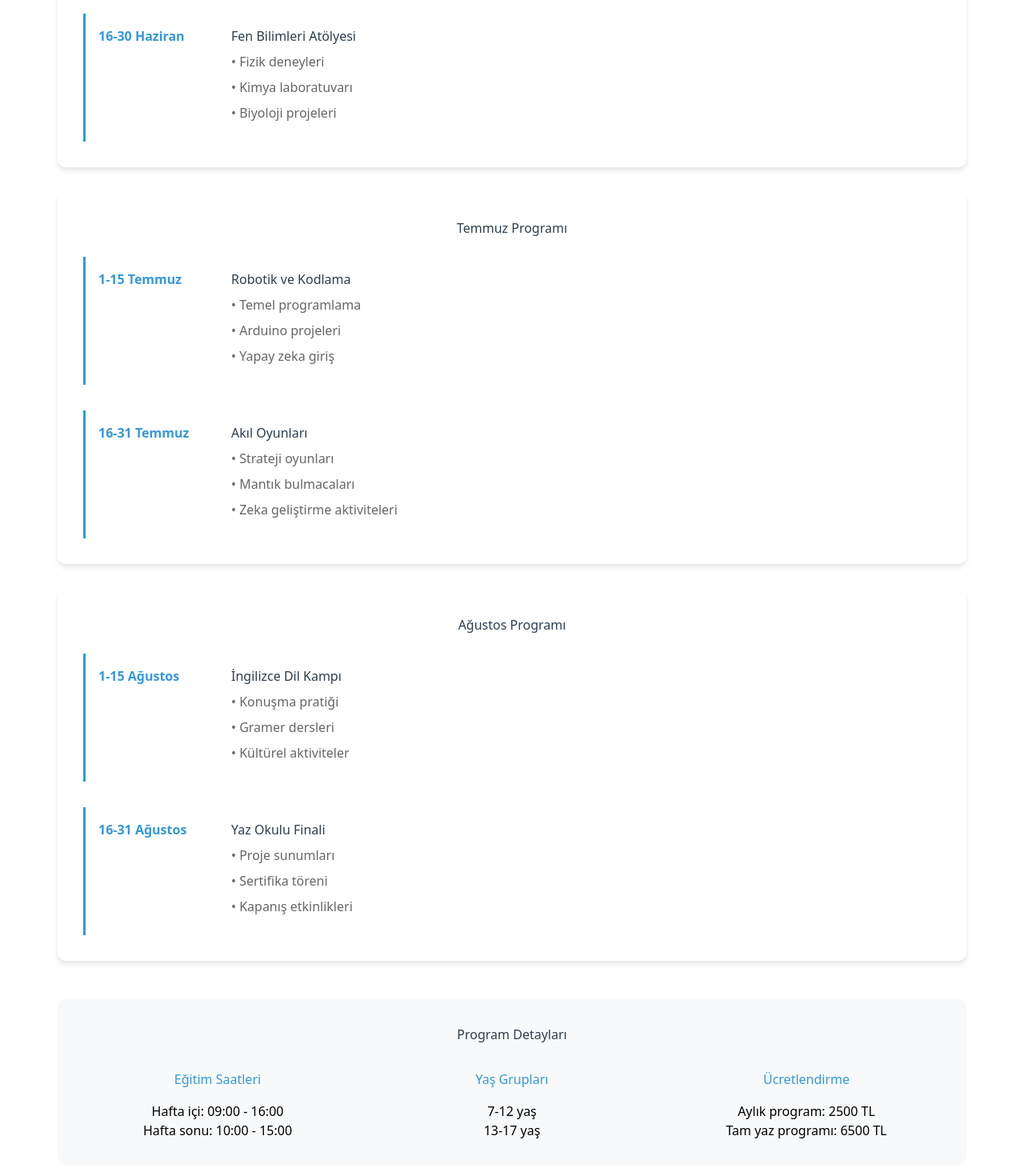
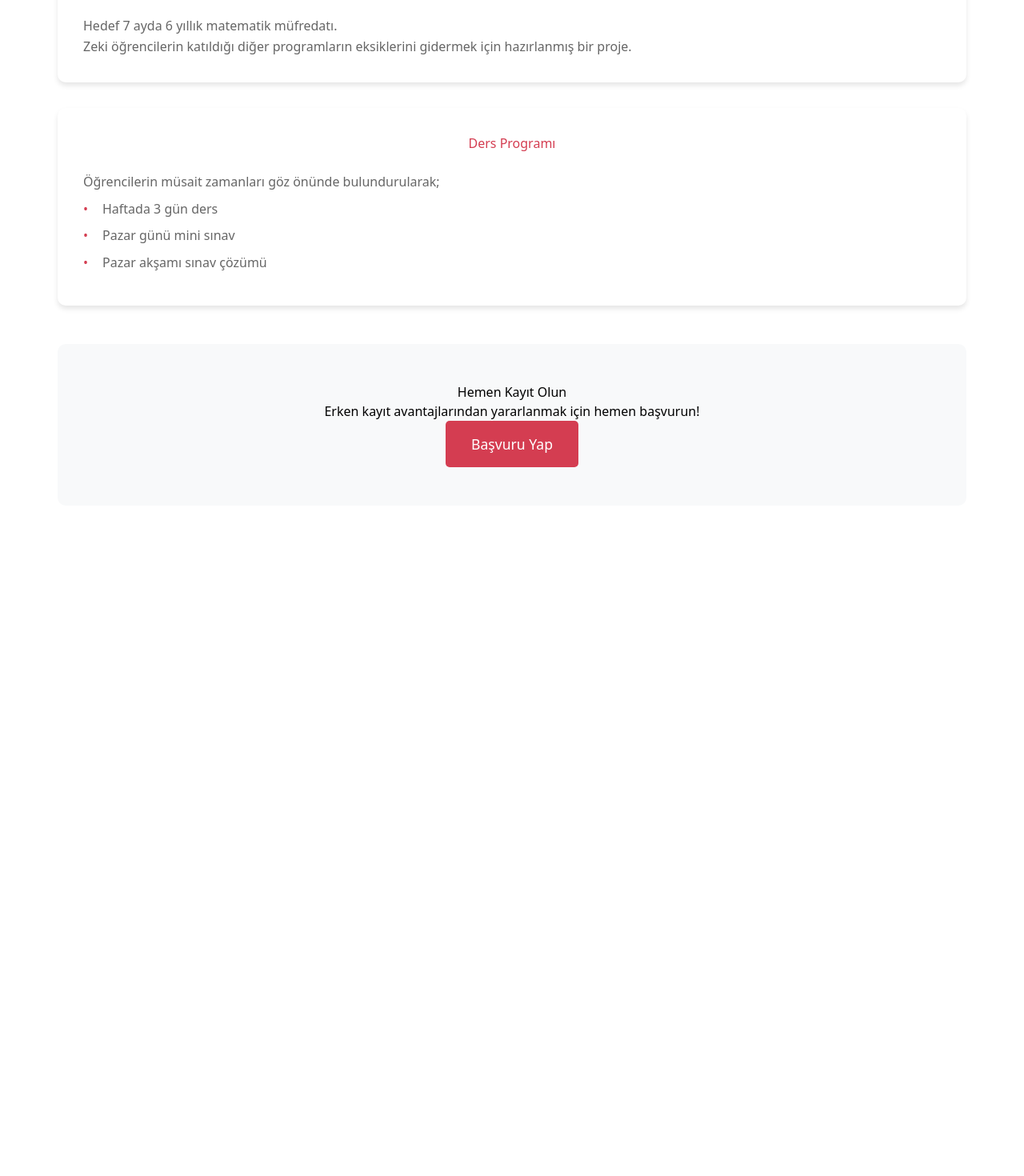
Before and after one commit to alifuatakbas/e-math-frontend, a Next.js app: page /2025-yaz in a window 1280 px wide. Shown: the part 440-1910 px from the top of the page at 80% size. After the commit the page ends 1104 px from the top, so only its background shows below. Built offline with nearby package versions, Linux system fonts and the light colour scheme.

Commit message:
mobilenavbar

```diff
--- a/app/2025-yaz/page.tsx
+++ b/app/2025-yaz/page.tsx
@@ -1,8 +1,15 @@
 "use client";
 import React from 'react';
 import styles from '../styles/Program.module.css';
+import { useRouter } from 'next/navigation';
 
 const SummerProgram2025 = () => {
+  const router = useRouter();
+
+  const handleApply = () => {
+    router.push('/basvuru');
+  };
+
   return (
     <div className={styles.container}>
       <div className={styles.header}>
@@ -12,95 +19,29 @@ const SummerProgram2025 = () => {
 
       <div className={styles.programSection}>
         <div className={styles.programCard}>
-          <h2>Haziran Programı</h2>
-          <div className={styles.timeline}>
-            <div className={styles.event}>
-              <div className={styles.date}>1-15 Haziran</div>
-              <div className={styles.content}>
-                <h3>Matematik Kampı</h3>
-                <p>• Temel matematik kavramları</p>
-                <p>• Problem çözme teknikleri</p>
-                <p>• Olimpiyat soruları çözümleri</p>
-              </div>
-            </div>
-            <div className={styles.event}>
-              <div className={styles.date}>16-30 Haziran</div>
-              <div className={styles.content}>
-                <h3>Fen Bilimleri Atölyesi</h3>
-                <p>• Fizik deneyleri</p>
-                <p>• Kimya laboratuvarı</p>
-                <p>• Biyoloji projeleri</p>
-              </div>
-            </div>
+          <h2>Hedef Kitle</h2>
+          <div className={styles.content}>
+            <p>Önümüzdeki yıl 4, 5, 6 veya 7.sınıf'a geçecek matematik alanında yetenekli ve ilgili olan olan öğrencileri hızlı bir şekilde hedeflerine ulaştırıyoruz.</p>
           </div>
         </div>
 
         <div className={styles.programCard}>
-          <h2>Temmuz Programı</h2>
-          <div className={styles.timeline}>
-            <div className={styles.event}>
-              <div className={styles.date}>1-15 Temmuz</div>
-              <div className={styles.content}>
-                <h3>Robotik ve Kodlama</h3>
-                <p>• Temel programlama</p>
-                <p>• Arduino projeleri</p>
-                <p>• Yapay zeka giriş</p>
-              </div>
-            </div>
-            <div className={styles.event}>
-              <div className={styles.date}>16-31 Temmuz</div>
-              <div className={styles.content}>
-                <h3>Akıl Oyunları</h3>
-                <p>• Strateji oyunları</p>
-                <p>• Mantık bulmacaları</p>
-                <p>• Zeka geliştirme aktiviteleri</p>
-              </div>
-            </div>
+          <h2>Ders İçeriği</h2>
+          <div className={styles.content}>
+            <p>Hedef 7 ayda 6 yıllık matematik müfredatı.</p>
+            <p>Zeki öğrencilerin katıldığı diğer programların eksiklerini gidermek için hazırlanmış bir proje.</p>
           </div>
         </div>
 
         <div className={styles.programCard}>
-          <h2>Ağustos Programı</h2>
-          <div className={styles.timeline}>
-            <div className={styles.event}>
-              <div className={styles.date}>1-15 Ağustos</div>
-              <div className={styles.content}>
-                <h3>İngilizce Dil Kampı</h3>
-                <p>• Konuşma pratiği</p>
-                <p>• Gramer dersleri</p>
-                <p>• Kültürel aktiviteler</p>
-              </div>
-            </div>
-            <div className={styles.event}>
-              <div className={styles.date}>16-31 Ağustos</div>
-              <div className={styles.content}>
-                <h3>Yaz Okulu Finali</h3>
-                <p>• Proje sunumları</p>
-                <p>• Sertifika töreni</p>
-                <p>• Kapanış etkinlikleri</p>
-              </div>
-            </div>
-          </div>
-        </div>
-      </div>
-
-      <div className={styles.infoSection}>
-        <h2>Program Detayları</h2>
-        <div className={styles.details}>
-          <div className={styles.detailItem}>
-            <h3>Eğitim Saatleri</h3>
-            <p>Hafta içi: 09:00 - 16:00</p>
-            <p>Hafta sonu: 10:00 - 15:00</p>
-          </div>
-          <div className={styles.detailItem}>
-            <h3>Yaş Grupları</h3>
-            <p>7-12 yaş</p>
-            <p>13-17 yaş</p>
-          </div>
-          <div className={styles.detailItem}>
-            <h3>Ücretlendirme</h3>
-            <p>Aylık program: 2500 TL</p>
-            <p>Tam yaz programı: 6500 TL</p>
+          <h2>Ders Programı</h2>
+          <div className={styles.content}>
+            <p>Öğrencilerin müsait zamanları göz önünde bulundurularak;</p>
+            <ul>
+              <li>Haftada 3 gün ders</li>
+              <li>Pazar günü mini sınav</li>
+              <li>Pazar akşamı sınav çözümü</li>
+            </ul>
           </div>
         </div>
       </div>
@@ -108,7 +49,7 @@ const SummerProgram2025 = () => {
       <div className={styles.ctaSection}>
         <h2>Hemen Kayıt Olun</h2>
         <p>Erken kayıt avantajlarından yararlanmak için hemen başvurun!</p>
-        <button className={styles.ctaButton}>Başvuru Yap</button>
+        <button className={styles.ctaButton} onClick={handleApply}>Başvuru Yap</button>
       </div>
     </div>
   );
--- a/app/styles/Program.module.css
+++ b/app/styles/Program.module.css
@@ -34,65 +34,32 @@
 }
 
 .programCard h2 {
-  color: #2c3e50;
+  color: #d43d51;
   margin-bottom: 1.5rem;
   text-align: center;
 }
 
-.timeline {
-  display: grid;
-  gap: 2rem;
+.content {
+  color: #666;
+  line-height: 1.6;
 }
 
-.event {
-  display: grid;
-  grid-template-columns: 150px 1fr;
-  gap: 1rem;
-  padding: 1rem;
-  border-left: 3px solid #3498db;
+.content ul {
+  list-style-type: none;
+  padding: 0;
 }
 
-.date {
-  font-weight: bold;
-  color: #3498db;
+.content li {
+  margin: 0.5rem 0;
+  padding-left: 1.5rem;
+  position: relative;
 }
 
-.content h3 {
-  color: #2c3e50;
-  margin-bottom: 0.5rem;
-}
-
-.content p {
-  color: #666;
-  margin: 0.5rem 0;
-}
-
-.infoSection {
-  background: #f8f9fa;
-  padding: 2rem;
-  border-radius: 10px;
-  margin-bottom: 3rem;
-}
-
-.infoSection h2 {
-  text-align: center;
-  margin-bottom: 2rem;
-  color: #2c3e50;
-}
-
-.details {
-  display: grid;
-  grid-template-columns: repeat(auto-fit, minmax(250px, 1fr));
-  gap: 2rem;
-}
-
-.detailItem {
-  text-align: center;
-}
-
-.detailItem h3 {
-  color: #3498db;
-  margin-bottom: 1rem;
+.content li:before {
+  content: "•";
+  color: #d43d51;
+  position: absolute;
+  left: 0;
 }
 
 .ctaSection {
@@ -103,7 +70,7 @@
 }
 
 .ctaButton {
-  background: #3498db;
+  background: #d43d51;
   color: white;
   border: none;
   padding: 1rem 2rem;
@@ -114,7 +81,7 @@
 }
 
 .ctaButton:hover {
-  background: #2980b9;
+  background: #b83343;
 }
 
 /* Dark mode desteği */
@@ -136,12 +103,8 @@
     color: #ccc;
   }
 
-  .content p {
+  .content {
     color: #ccc;
-  }
-
-  .infoSection {
-    background: #2d2d2d;
   }
 
   .ctaSection {
@@ -151,14 +114,6 @@
 
 /* Responsive tasarım */
 @media (max-width: 768px) {
-  .event {
-    grid-template-columns: 1fr;
-  }
-
-  .date {
-    margin-bottom: 0.5rem;
-  }
-
   .container {
     padding: 1rem;
   }
```
